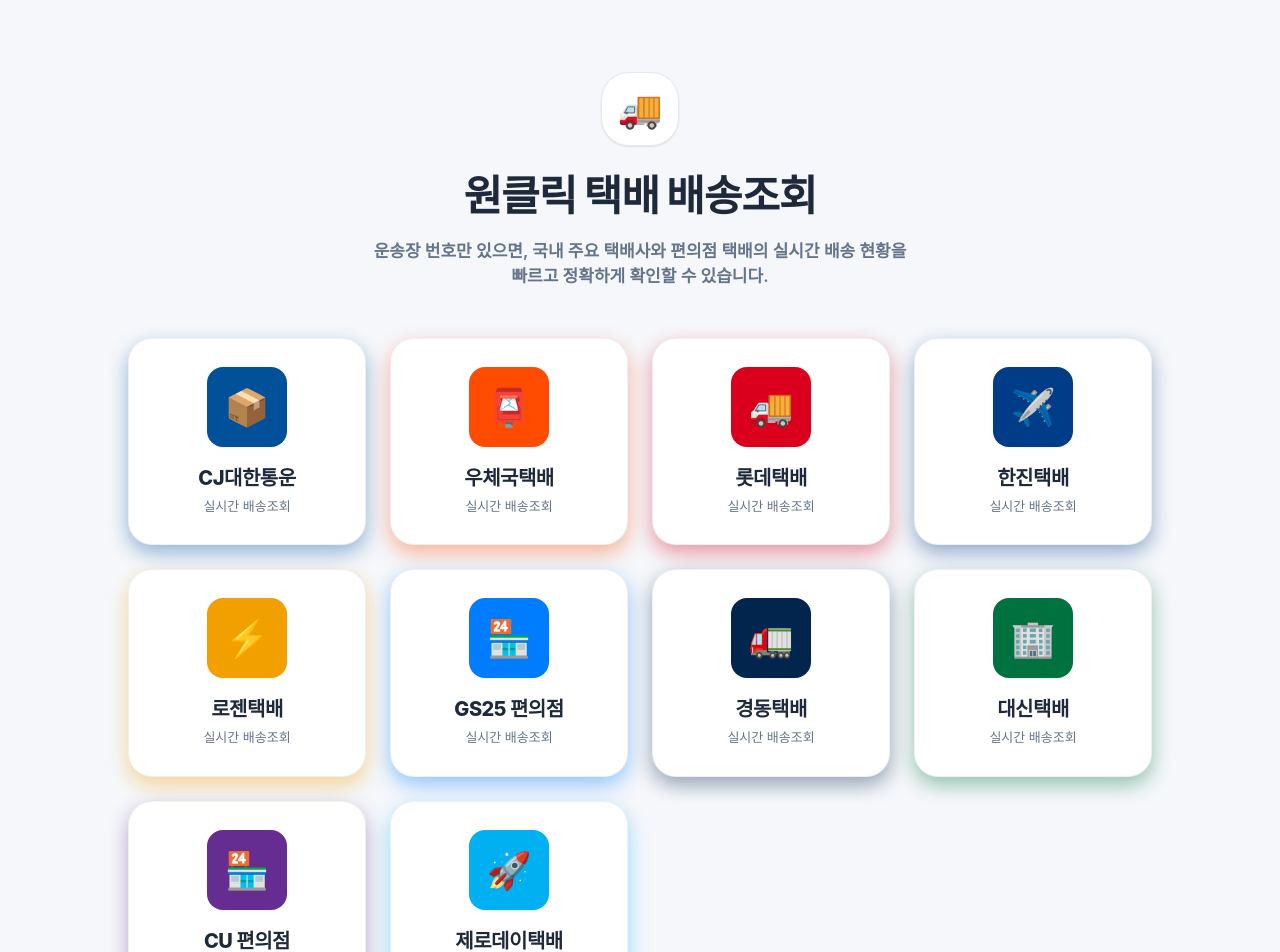
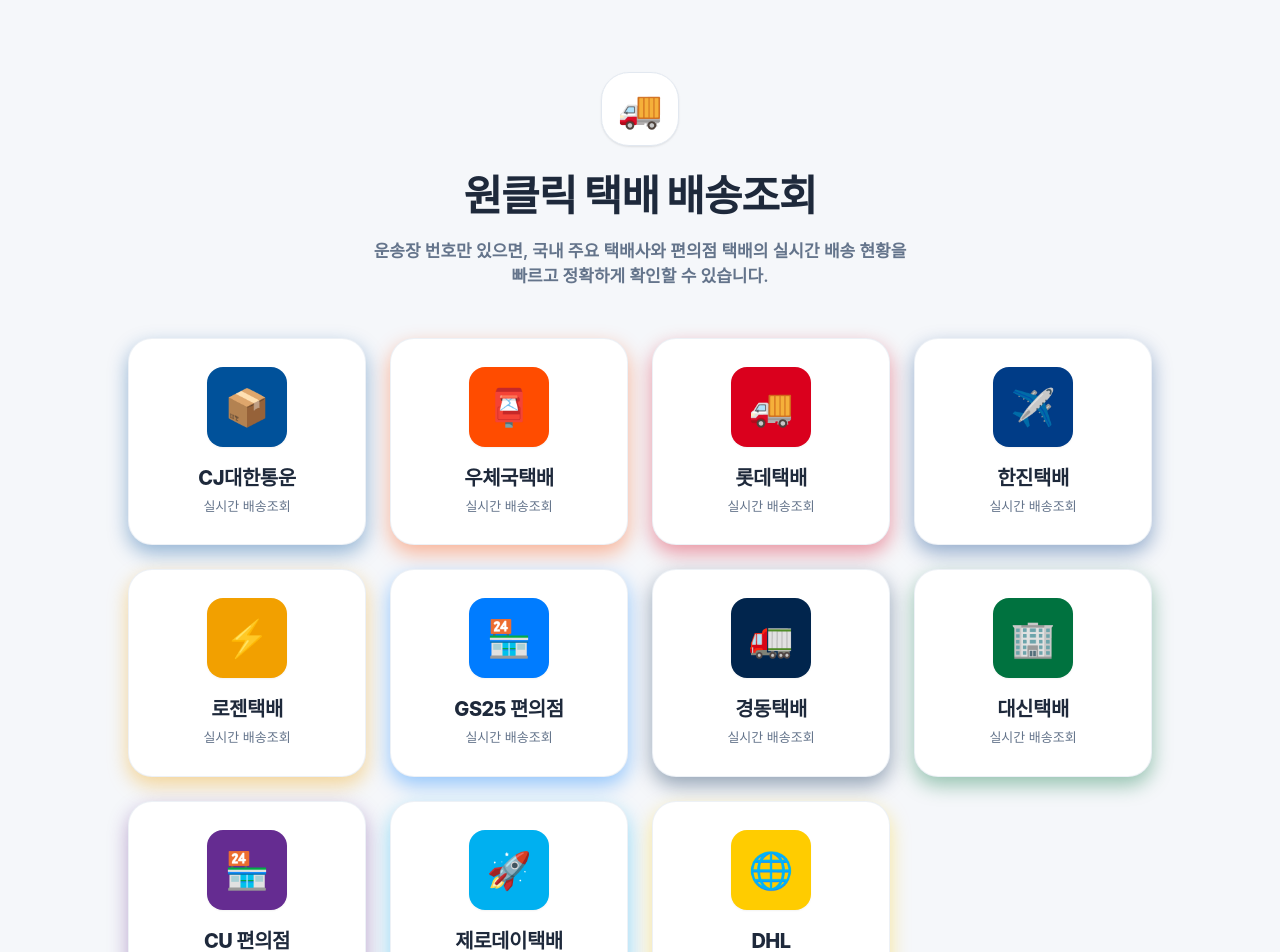
Before and after one commit to feel2174/blog-sitemap, a Next.js app: page /delivery in a window 1280 px wide. Shown: the top 952 px of the page. Built offline with nearby package versions, Linux system fonts and the light colour scheme; a web font is replaced by a local one.

Commit message:
feat: Add DHL to delivery tracking page

```diff
--- a/src/app/delivery/page.tsx
+++ b/src/app/delivery/page.tsx
@@ -77,6 +77,13 @@ export default function DeliveryTrackingPage() {
             icon: '🚀',
             bg: 'bg-[#00B0F0]',
             shadow: 'hover:shadow-[0_15px_30px_-5px_var(--tw-shadow-color)] shadow-[#00B0F0]/40'
+        },
+        {
+            name: 'DHL',
+            url: 'https://www.dhl.com/kr-ko/home/tracking.html',
+            icon: '🌐',
+            bg: 'bg-[#FFCC00]',
+            shadow: 'hover:shadow-[0_15px_30px_-5px_var(--tw-shadow-color)] shadow-[#FFCC00]/40'
         }
     ];
 
```
